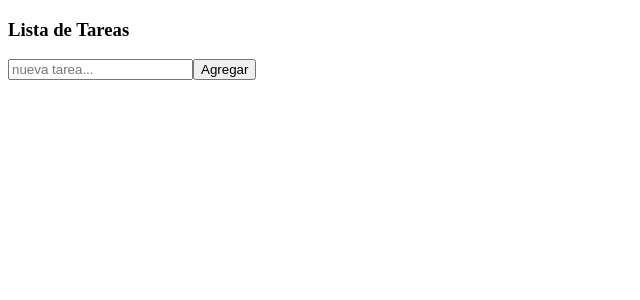
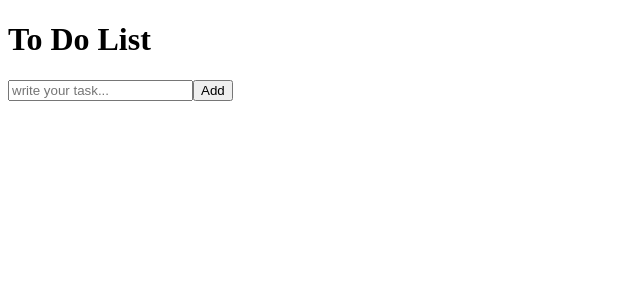
Before and after one commit to Osvaldx/To-Do-List--React, a React (Vite) app: page / in a window 1280 px wide. Shown: the top 300 px of the page, without its empty margins (0-640 px from the left). Built offline with nearby package versions, Linux system fonts and the light colour scheme.

Commit message:
se modifico la estructura html

```diff
--- a/src/components/TodoApp.tsx
+++ b/src/components/TodoApp.tsx
@@ -17,18 +17,20 @@ export const TodoApp = () => {
     }
 
     return (
-        <div>
-            <h3>Lista de Tareas</h3>
-            <div>
+        <div className="box-general">
+            <div className="card">
+            <h1 id="title">To Do List</h1>
+                <div className="box-interactive">
                     <input
                     type="text"
                     value={nuevaTarea}
                     onChange={(e) => {setNuevaTarea(e.target.value)}}
-                placeholder="nueva tarea..."
+                    placeholder="write your task..."
                     />
-                <button onClick={handleAgregarTarea}>Agregar</button>
+                    <button className="btn-add" onClick={handleAgregarTarea}>Add</button>
                 </div>
                 <ListaTareas listaTareas={listaTareas} borrarTarea={handleEliminarTarea}></ListaTareas>
             </div>
+        </div>
     )
 }
```
Lines whose indentation alone changed are shown as unchanged.
